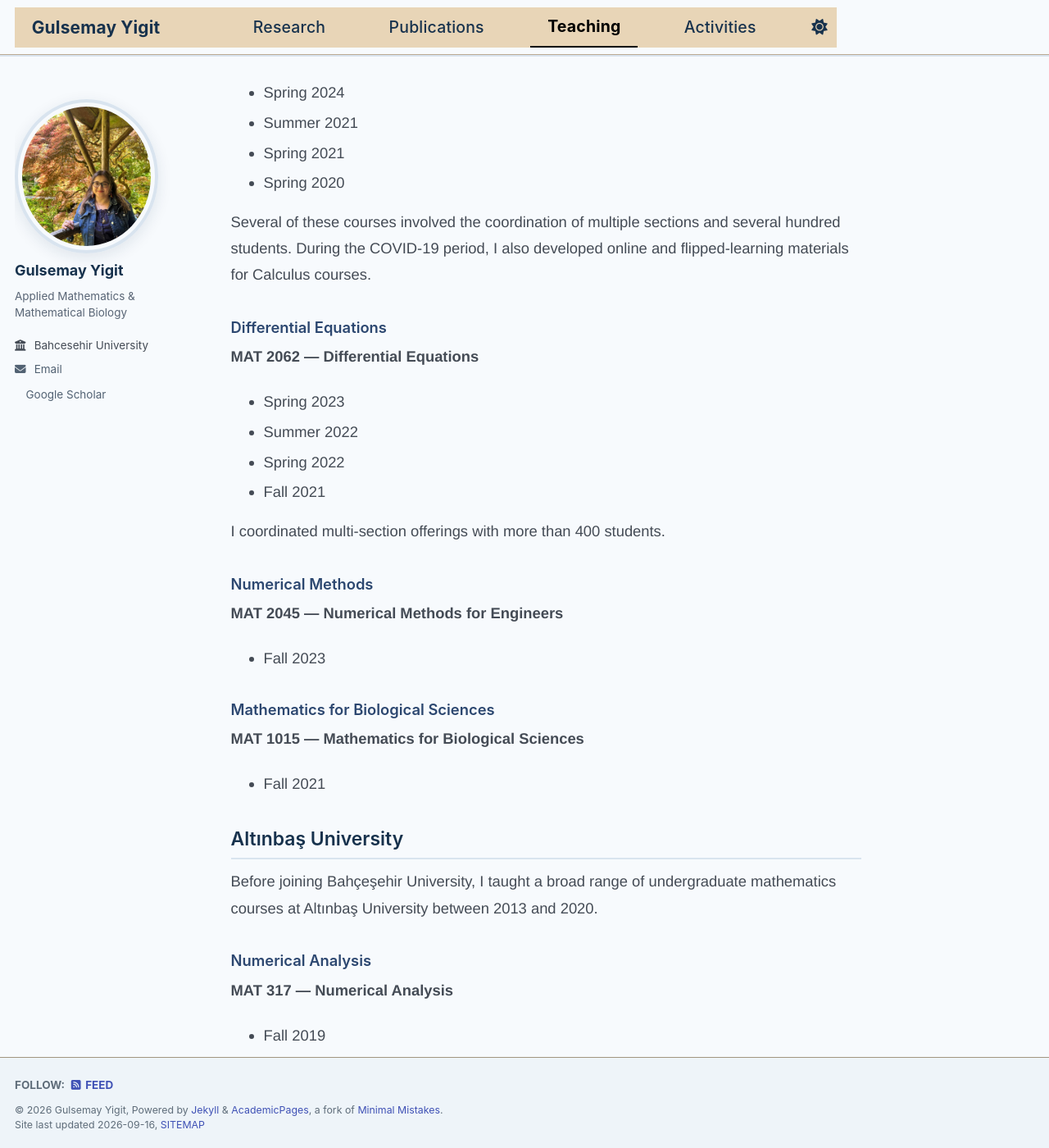
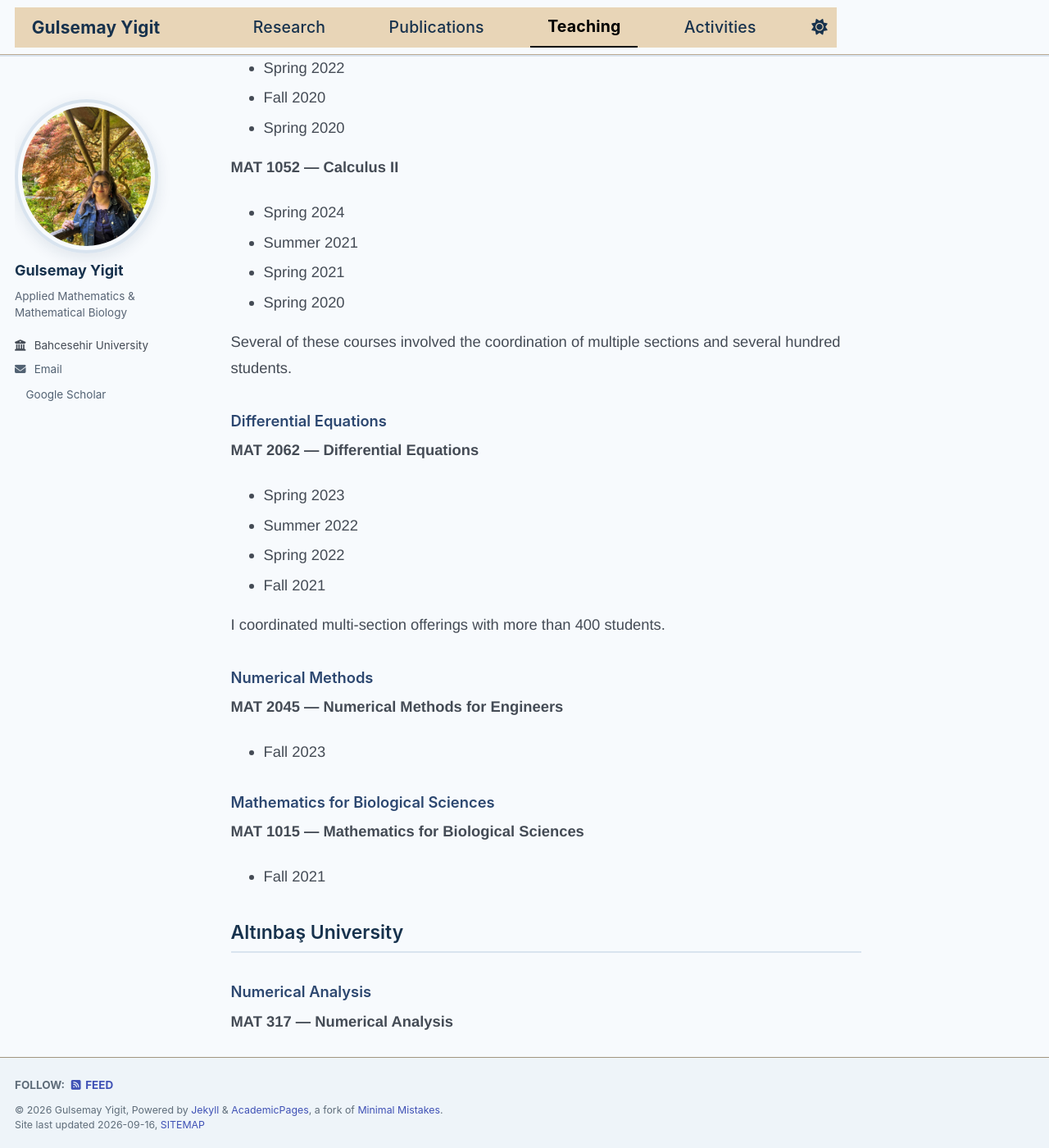
Before and after one commit to gulsemayy/gulsemayy.github.io, a Jekyll site: the page built from _pages/teaching.md, in a window 1280 px wide and 1400 px high, scrolled down 1463 px. Shown: the whole window at 82% size. Built offline with Jekyll 4.4.1, drawn with Linux system fonts in a browser that asks for light colours; a style sheet for code colours, icons or effects is not loaded; some of the changed text lies outside the part shown.

Commit message:
Update teaching.md

```diff
--- a/_pages/teaching.md
+++ b/_pages/teaching.md
@@ -16,8 +30,6 @@ Course Instructor
 - Fall 2025
 - Summer 2025
 
-At UBC, I taught Applied Linear Algebra with an emphasis on mathematical understanding, applications, and computational approaches. I used Canvas for course communication, assignments, quizzes, and assessment materials.
-
 
 ## Bahçeşehir University
 
@@ -53,9 +63,7 @@ I have coordinated multi-section Linear Algebra courses involving more than 500
 - Spring 2021
 - Spring 2020
 
-Several of these courses involved the coordination of multiple sections and several hundred students. During the COVID-19 period, I also developed online and flipped-learning materials for Calculus courses.
-
-
+Several of these courses involved the coordination of multiple sections and several hundred students.
 ### Differential Equations
 
 **MAT 2062 — Differential Equations**
@@ -84,7 +92,6 @@ I coordinated multi-section offerings with more than 400 students.
 
 ## Altınbaş University
 
-Before joining Bahçeşehir University, I taught a broad range of undergraduate mathematics courses at Altınbaş University between 2013 and 2020.
 
 ### Numerical Analysis
 
@@ -166,4 +173,4 @@ Before joining Bahçeşehir University, I taught a broad range of undergraduate
 
 Across my teaching appointments, I have coordinated large multi-section mathematics courses with enrolments ranging from several hundred to more than 800 students. My responsibilities have included course planning, preparation and coordination of assessments, development of instructional materials, and ensuring consistency across multiple sections and instructors.
 
-I use a range of digital teaching environments, including Canvas at UBC and Microsoft Teams and itslearning at Bahçeşehir University, for quizzes, assignments, course materials, and communication with students.
+I use a range of digital teaching environments for quizzes, assignments, course materials, and communication with students.
```
Also changed, not shown: other parts of _pages/teaching.md (+14 -2 lines).
